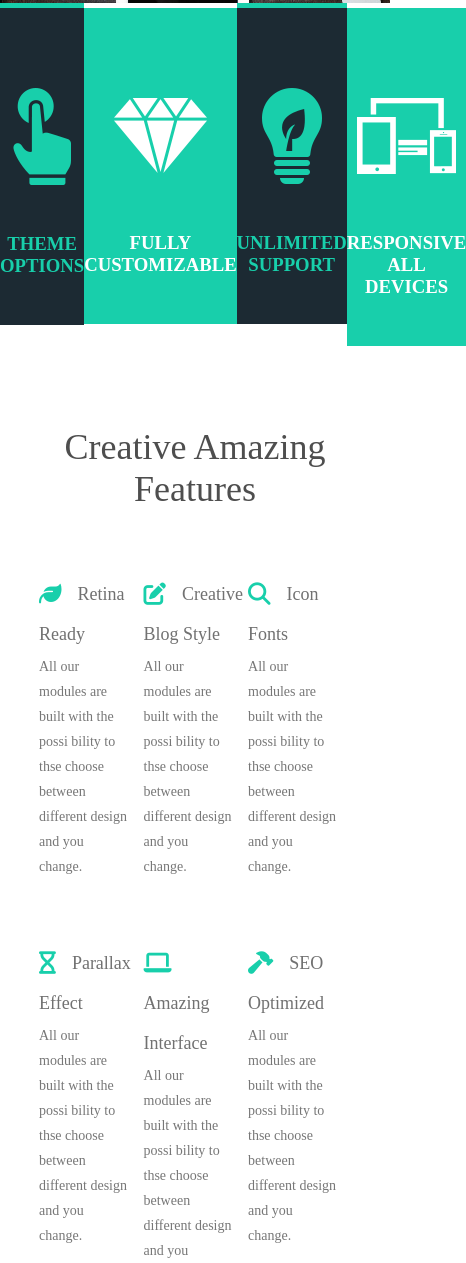
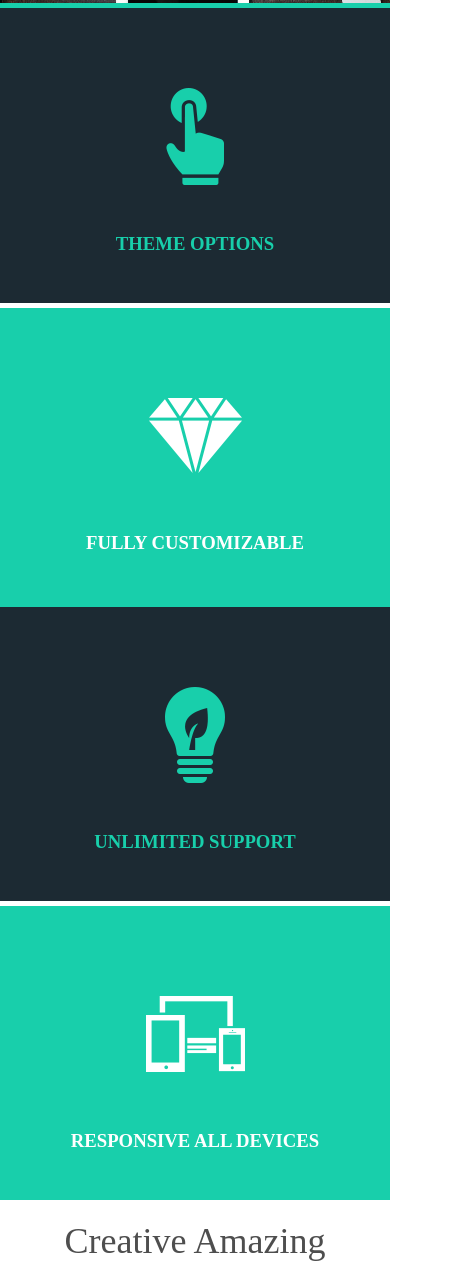
Before and after one commit to gtbv/web-2, a plain HTML site: page index.html in a window 390 px wide. Shown: the part 737-2000 px from the top of the page, 466 px wide, since content can reach past the window. Drawn offline with nearby package versions, Linux system fonts and the light colour scheme; files that its build step writes are made by us from their sources.

Commit message:
[add] responsive parts

```diff
--- a/css/styles.less
+++ b/css/styles.less
@@ -149,15 +149,23 @@ img {
     width: 100%;
     flex-direction: row;
     align-items: stretch;
+    flex-wrap: wrap;
 
     .benefit__item, .benefit_inversed_item {
-        flex: 1;
-        height: 100%;
+        width: 25%;
         text-align: center;
         padding-top: 80px;
         padding-bottom: 48px;
         border-top: 5px solid @color_benefit_item_border;
         background-color: @color_benefit_item_bg;
+
+        @media only screen and (max-width: 740px) {
+            width: 50%;
+        }
+
+        @media only screen and (max-width: 480px) {
+            width: 100%;
+        }
 
         h3 {
             margin-top: 44px;
@@ -183,6 +191,17 @@ img {
     padding-bottom: 80px;
     margin-left: auto;
     margin-right: auto;
+    box-sizing: border-box;
+
+    @media only screen and (max-width: 740px) {
+        width: 100%;
+        padding-top: 40px;
+    }
+
+    @media only screen and (max-width: 480px) {
+        width: 100%;
+        padding-top: 20px;
+    }
 
     &__title {
         text-align: center;
@@ -221,6 +240,26 @@ img {
                 color: #777777;
                 font-weight: normal;
             }
+
+            @media only screen and (max-width: 740px) {
+                width: 50%;
+                padding-top: 32px;
+            }
+
+            @media only screen and (max-width: 480px) {
+                width: 100%;
+                padding-top: 16px;
+            }
+        }
+
+        @media only screen and (max-width: 740px) {
+            padding-left: 16px;
+            padding-right: 16px;
+        }
+
+        @media only screen and (max-width: 480px) {
+            padding-left: 16px;
+            padding-right: 16px;
         }
     }
 }
--- a/index.html
+++ b/index.html
@@ -1,6 +1,7 @@
 <!DOCTYPE html>
 <html>
     <head>
+        <meta name="viewport" content="width=device-width, initial-scale=1.0">
         <link rel="stylesheet" type="text/css" href="css/styles.css" />
         <script src="https://kit.fontawesome.com/38c7ae4654.js" crossorigin="anonymous"></script>
     </head>
```
